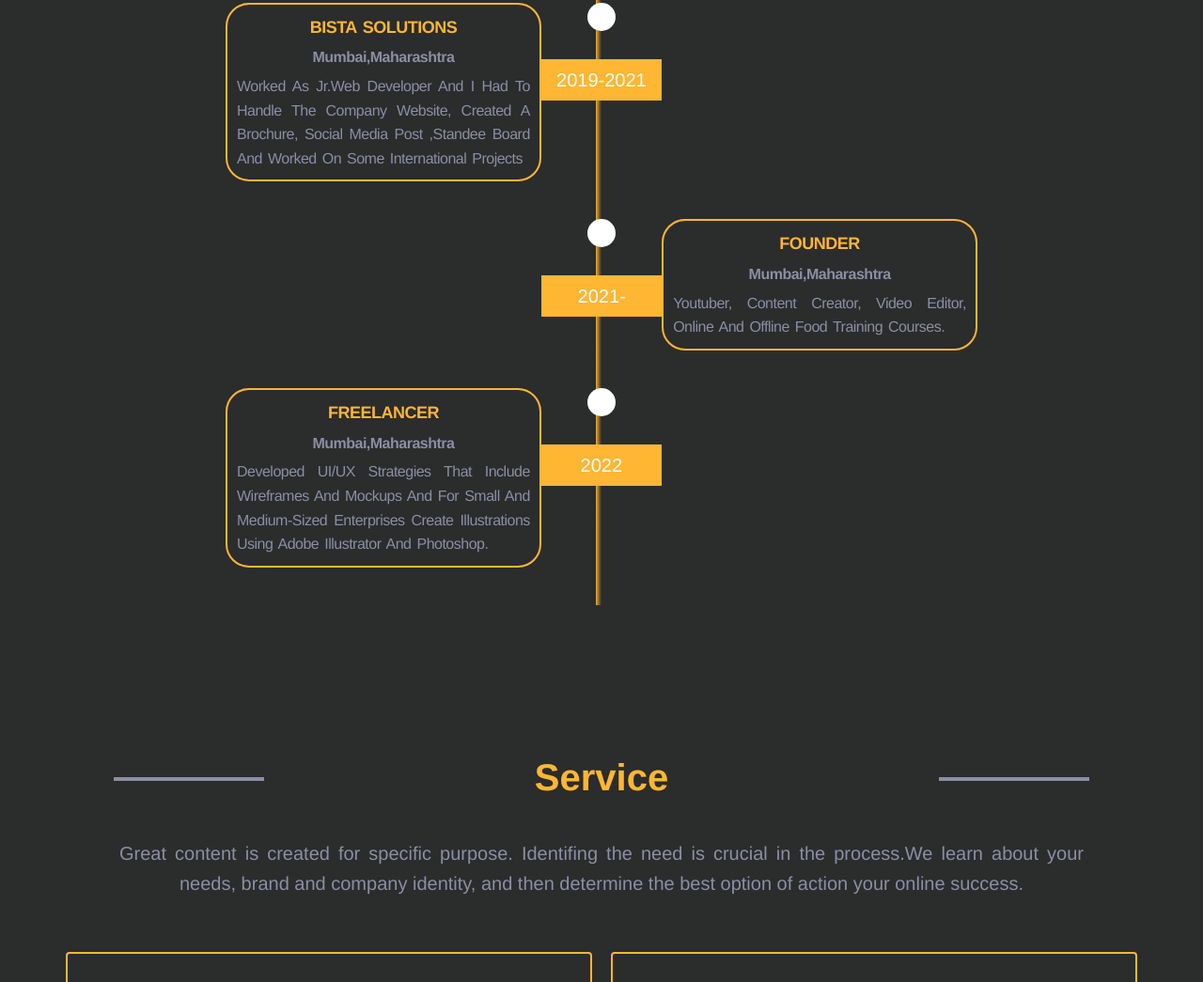
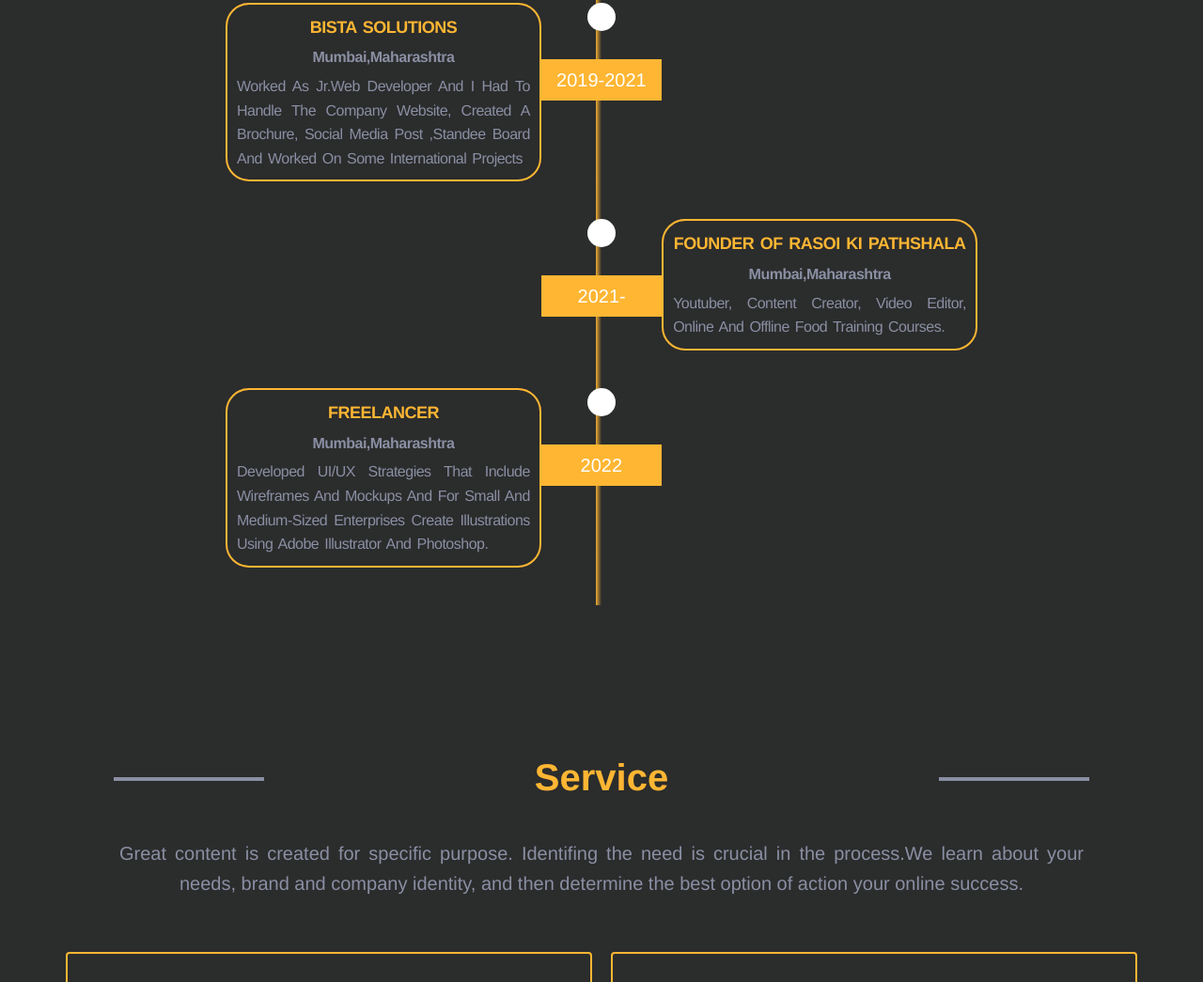
Before and after one commit to ipreetimaurya/preetimaurya.github.io, a website: page index.html in a window 1280 px wide. Shown: the part 3066-4111 px from the top of the page at 94% size. Drawn offline with Linux system fonts and the light colour scheme.

Commit message:
Update founder part index.html

```diff
--- a/index.html
+++ b/index.html
@@ -260,7 +260,7 @@
 									<span>2021-</span>
 								</div>
 								<div class="box_text orange">
-									<h2>Founder</h2>
+									<h2>Founder of Rasoi ki Pathshala </h2>
 									<h3>mumbai,maharashtra</h3>
 									<p>
 										Youtuber, Content creator, video editor, online and offline food training courses.</p>
```
